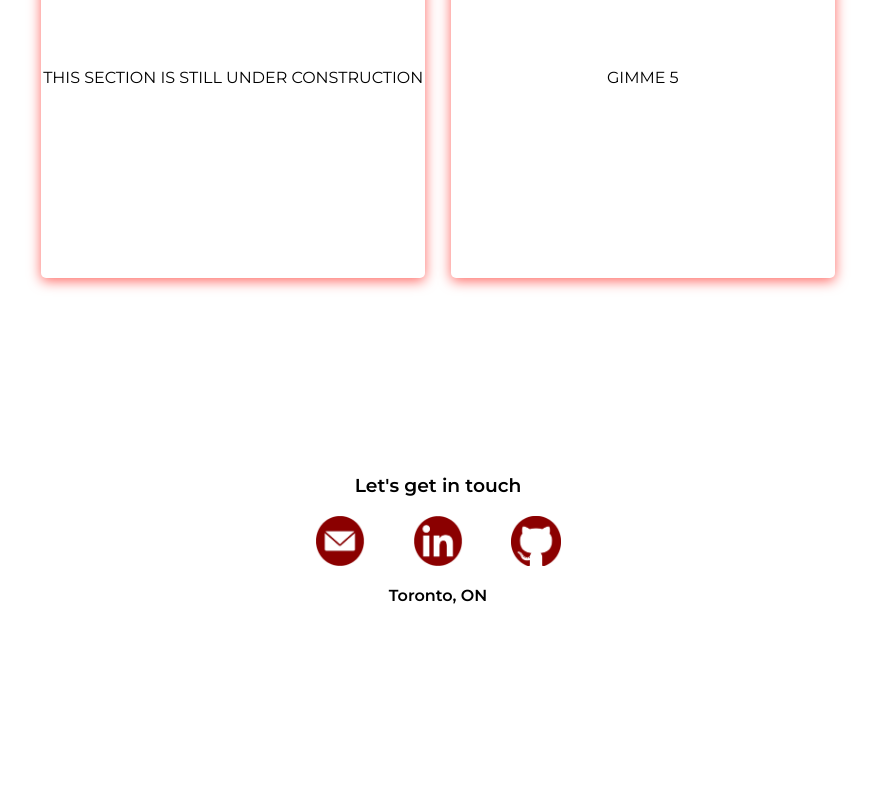
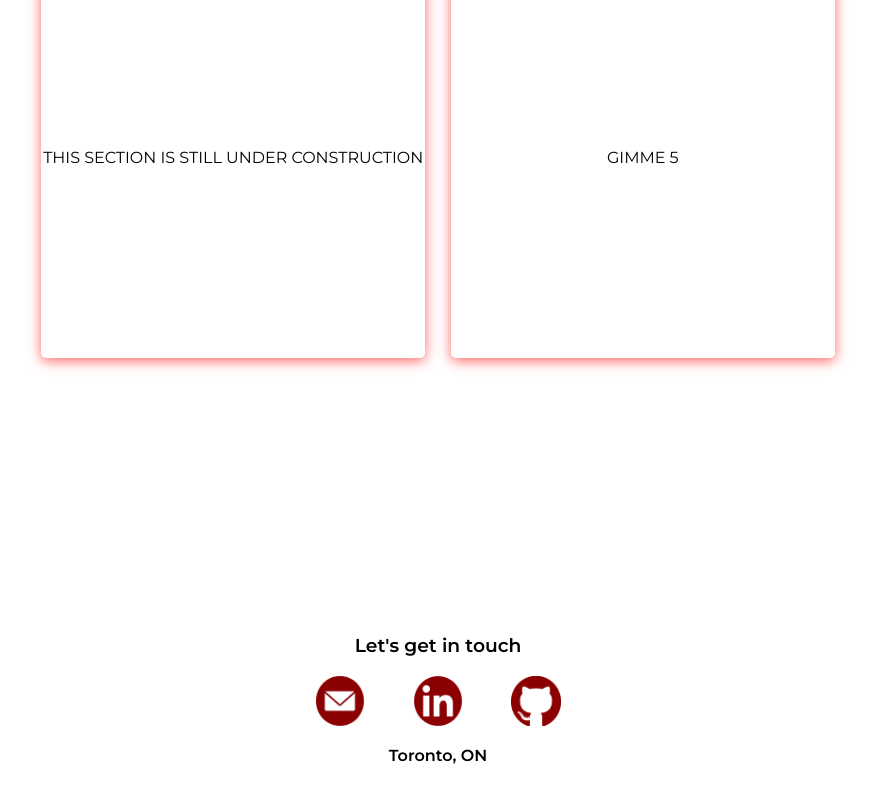
Before and after one commit to liu-jeffrey/personal-site, a Vue app: page /#/ in a window 1280 px wide. Shown: the part 1822-2622 px from the top of the page, without its empty margins (202-1077 px from the left). Before the commit the page ends 2480 px from the top, so only its background shows below. Built offline with nearby package versions, Linux system fonts and the light colour scheme.

Commit message:
adjust hover animations

```diff
--- a/src/components/AboutMe.vue
+++ b/src/components/AboutMe.vue
@@ -29,7 +29,7 @@ export default {
   flex-direction: column;
   justify-content: center;
   align-items: center;
-  height: 80vh;
+  height: 90vh;
 }
 .aboutMe {
   display: flex;
@@ -63,6 +63,8 @@ p {
   color: #c04242;
   font-weight: 700;
 
+  transition: opacity 200ms ease-in-out;
+
   &:hover {
     opacity: 0.7;
   }
--- a/src/components/ContactMe.vue
+++ b/src/components/ContactMe.vue
@@ -24,6 +24,7 @@
   flex-direction: column;
   justify-content: center;
   align-items: center;
+  margin-top: 10vh;
 
   p {
     text-align: center;
@@ -41,6 +42,8 @@
 a {
   margin: 0 3vh;
 
+  transition: opacity 200ms ease-in-out;
+
   &:hover {
     opacity: 0.7;
   }
```
